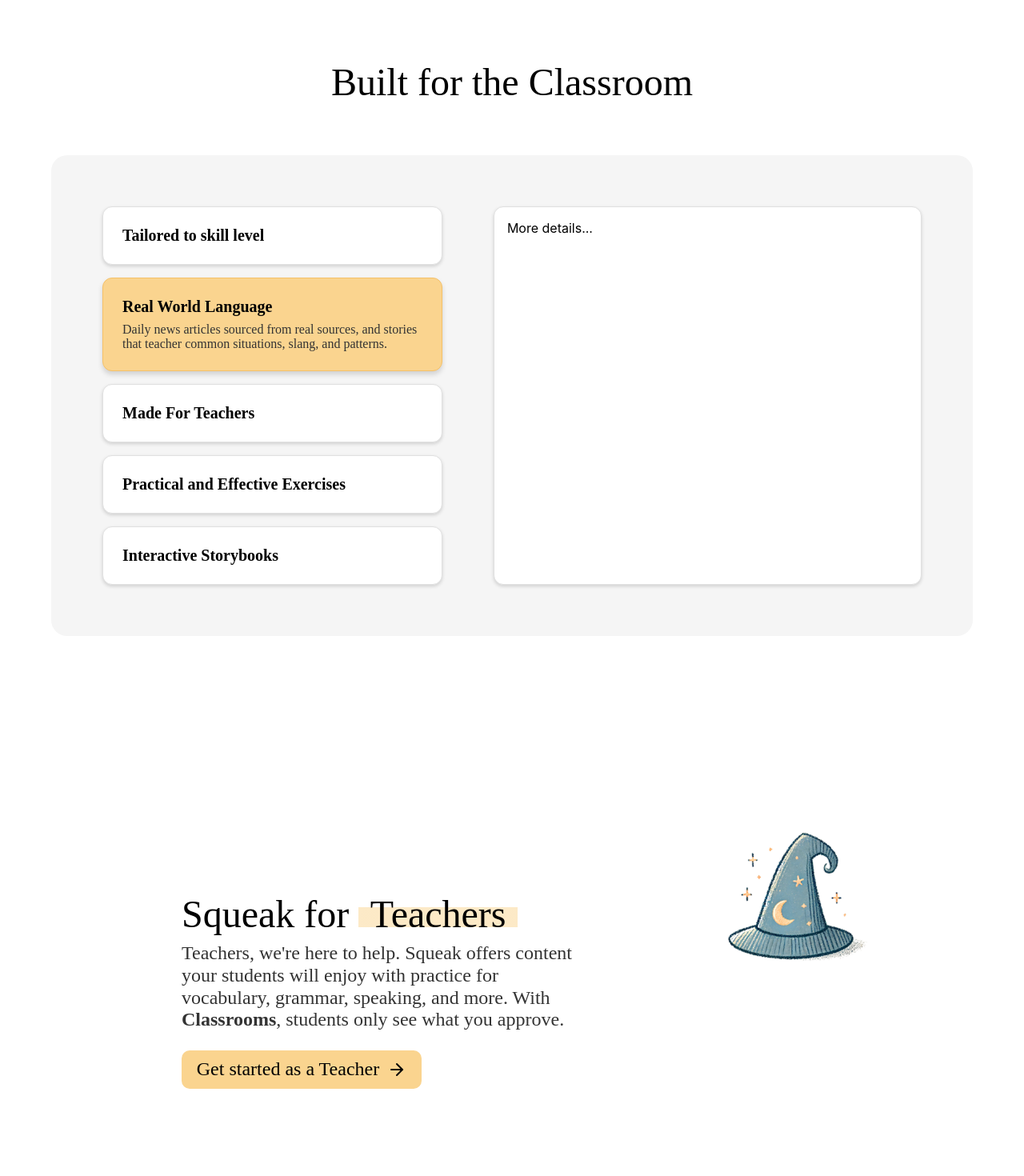
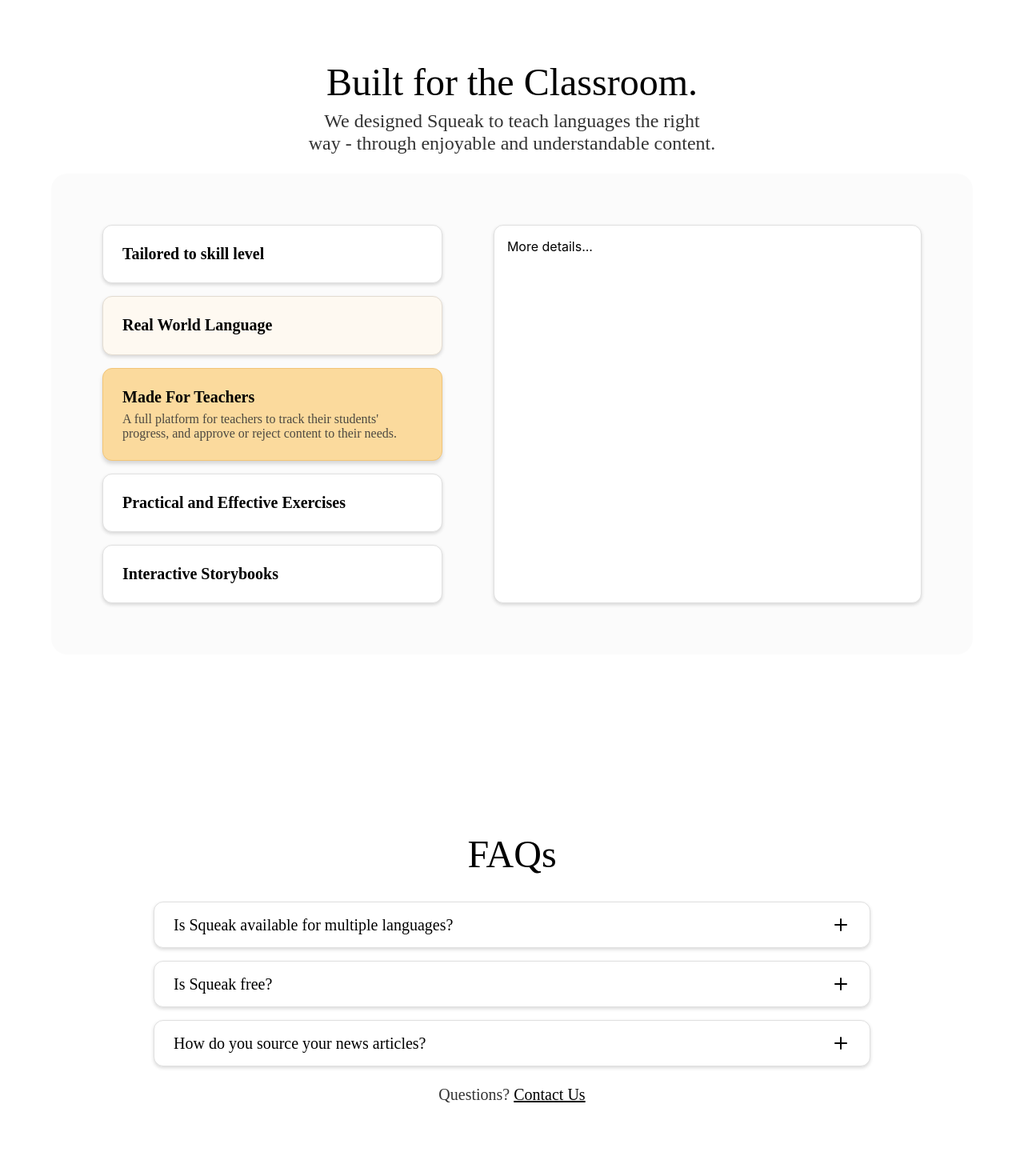
Before and after one commit to squeak-today/squeak, a React (Create React App) app in the folder frontend/: page / in a window 1280 px wide. Shown: the part 880-2350 px from the top of the page at 80% size. Built offline with nearby package versions, Linux system fonts and the light colour scheme; no server answers.

Commit message:
ref SQU-62 faq, contact and couple fixes

```diff
--- /dev/null
+++ b/frontend/src/components/FAQ.js
@@ -0,0 +1,63 @@
+import React, { useState } from 'react';
+import { FiPlus, FiMinus } from 'react-icons/fi';
+import {
+  FAQContainer,
+  FAQItem,
+  QuestionButton,
+  Answer,
+  IconWrapper,
+  ContactContainer,
+  ContactLink
+} from '../styles/components/FAQStyles';
+
+const faqs = [
+	{
+    question: "Is Squeak available for multiple languages?",
+    answer: "Currently, Squeak supports French and Spanish. We're working hard to add more languages soon!"
+  },
+  {
+    question: "Is Squeak free?",
+    answer: "Yes! Squeak is 100% free for teachers and students."
+  },
+  {
+    question: "How do you source your news articles?",
+    answer: "We combine hundreds of different news sources and create articles based on the info. Squeak will NEVER write any information that is not from an online, trusted source."
+  }
+];
+
+const FAQ = () => {
+  const [openIndex, setOpenIndex] = useState(null);
+
+  const toggleQuestion = (index) => {
+    setOpenIndex(openIndex === index ? null : index);
+  };
+
+  const handleContactClick = () => {
+    window.open('/contact-support.html', '_blank');
+  };
+
+  return (
+    <>
+      <FAQContainer>
+        {faqs.map((faq, index) => (
+          <FAQItem key={index}>
+            <QuestionButton onClick={() => toggleQuestion(index)}>
+              {faq.question}
+              <IconWrapper>
+                {openIndex === index ? <FiMinus /> : <FiPlus />}
+              </IconWrapper>
+            </QuestionButton>
+            <Answer $isOpen={openIndex === index}>
+              {faq.answer}
+            </Answer>
+          </FAQItem>
+        ))}
+      </FAQContainer>
+      <ContactContainer>
+        Questions? <ContactLink onClick={handleContactClick}>Contact Us</ContactLink>
+      </ContactContainer>
+    </>
+  );
+};
+
+export default FAQ;
--- a/frontend/src/pages/Home.js
+++ b/frontend/src/pages/Home.js
@@ -37,6 +37,7 @@ import tdsb from '../assets/schools/tdsb.png';
 import uw from '../assets/schools/uw.png';
 import wlu from '../assets/schools/wlu.png';
 import FeatureSlideshow from '../components/FeatureSlideshow';
+import FAQ from '../components/FAQ';
 
 function Home() {
   const navigate = useNavigate();
@@ -106,9 +107,19 @@ function Home() {
 
       <TitledSection>
         <SectionHeading>
-          Built for the Classroom
+          Built for the Classroom.
         </SectionHeading>
+        <SubHeading>
+          We designed Squeak to teach languages the right way - through enjoyable and understandable content.
+        </SubHeading>
         <FeatureSlideshow />
+      </TitledSection>
+
+      <TitledSection>
+        <SectionHeading>
+          FAQs
+        </SectionHeading>
+        <FAQ />
       </TitledSection>
 
       <Section>
--- /dev/null
+++ b/frontend/src/styles/components/FAQStyles.js
@@ -0,0 +1,74 @@
+import styled from 'styled-components';
+import { theme } from '../theme';
+
+export const FAQContainer = styled.div`
+  width: 70vw;
+  max-width: 70vw;
+  margin-top: ${theme.spacing.lg};
+`;
+
+export const FAQItem = styled.div`
+  margin-bottom: ${theme.spacing.md};
+  background: white;
+  border-radius: 12px;
+  border: 1px solid ${theme.colors.border};
+  box-shadow: ${theme.elevation.base};
+  transition: all 0.3s ease-in-out;
+`;
+
+export const QuestionButton = styled.button`
+  width: 100%;
+  display: flex;
+  justify-content: space-between;
+  align-items: center;
+  padding: 1rem 1.5rem;
+  background: none;
+  border: none;
+  cursor: pointer;
+  font-family: ${theme.typography.fontFamily.primary};
+  font-size: ${theme.typography.fontSize.md};
+  color: ${theme.colors.text.primary};
+  text-align: left;
+  transition: color 0.2s ease;
+  min-height: 3.5rem;
+
+  &:hover {
+    color: ${theme.colors.text.secondary};
+  }
+`;
+
+export const Answer = styled.div`
+  padding: ${props => (props.$isOpen ? '1.0rem 1.5rem' : '0')};
+  color: ${theme.colors.text.secondary};
+  font-family: ${theme.typography.fontFamily.primary};
+  font-size: ${theme.typography.fontSize.base};
+  line-height: 1.6;
+  max-height: ${props => (props.$isOpen ? '500px' : '0')};
+  overflow: hidden;
+  transition: all 0.3s ease-in-out;
+  opacity: ${props => (props.$isOpen ? '1' : '0')};
+`;
+
+export const IconWrapper = styled.span`
+  display: flex;
+  align-items: center;
+  font-size: 1.5rem;
+`;
+
+export const ContactContainer = styled.div`
+  margin-top: ${theme.spacing.sm};
+  text-align: center;
+  font-family: ${theme.typography.fontFamily.primary};
+  color: ${theme.colors.text.secondary};
+  font-size: ${theme.typography.fontSize.md};
+`;
+
+export const ContactLink = styled.span`
+  text-decoration: underline;
+  cursor: pointer;
+  color: ${theme.colors.text.primary};
+
+  &:hover {
+    color: ${theme.colors.text.secondary};
+  }
+`;
--- a/frontend/src/styles/components/FeatureSlideshowStyles.js
+++ b/frontend/src/styles/components/FeatureSlideshowStyles.js
@@ -4,7 +4,7 @@ import { theme } from '../theme';
 
 export const Container = styled(BaseContainer)`
   width: 100vw;
-  margin: ${theme.spacing.xl};
+  margin: ${theme.spacing.md};
   background-color: ${theme.colors.background};
   border-radius: 20px;
   padding: ${theme.spacing.xl};
--- a/frontend/src/styles/pages/LandingPageStyles.js
+++ b/frontend/src/styles/pages/LandingPageStyles.js
@@ -24,10 +24,12 @@ export const BackgroundImage = styled.img`
   max-height: 600px;
   object-fit: contain;
   mask-image: linear-gradient(to bottom,
-    rgba(0, 0, 0, 1) 0%,
-    rgba(0, 0, 0, 0.8) 20%,
-    rgba(0, 0, 0, 0.25) 40%,
-    rgba(0, 0, 0, 0) 80%
+    rgba(0, 0, 0, 1.0) 0%,
+    rgba(0, 0, 0, 1.0) 20%,
+    rgba(0, 0, 0, 0.75) 40%,
+    rgba(0, 0, 0, 0.04) 50%,
+    rgba(0, 0, 0, 0) 75%,
+    rgba(0, 0, 0, 0) 100%
   );
   z-index: 1;
 `;
@@ -65,7 +67,7 @@ export const Section = styled.section`
   justify-content: center;
   width: 100%;
   min-height: 60vh;
-  margin-bottom: ${theme.spacing.md};
+  margin-bottom: ${theme.spacing.sm};
 `;
 
 export const TitledSection = styled(Section)`
@@ -140,6 +142,10 @@ export const SubHeading = styled(Heading)`
 export const SectionHeading = styled(Heading)`
   text-align: left;
   font-size: ${theme.typography.fontSize.xl};
+
+  @media (max-width: ${theme.breakpoints.tablet}) {
+    text-align: center;
+  }
 `;
 
 export const SectionSubHeading = styled(Heading)`
--- a/frontend/src/styles/theme.js
+++ b/frontend/src/styles/theme.js
@@ -5,7 +5,7 @@ export const theme = {
       secondary: '#333333'
     },
     selected: 'fad48f',
-    background: '#f5f5f5',
+    background: '#fbfbfb',
     border: '#e0e0e0'
   },
   elevation: {
@@ -28,6 +28,7 @@ export const theme = {
   spacing: {
     sm: '0.5rem',
     md: '1rem',
+    lg: '2rem',
     xl: '4rem'
   },
   breakpoints: {
```
